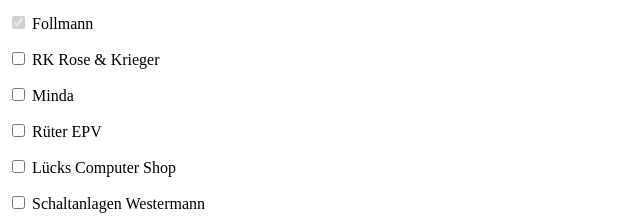
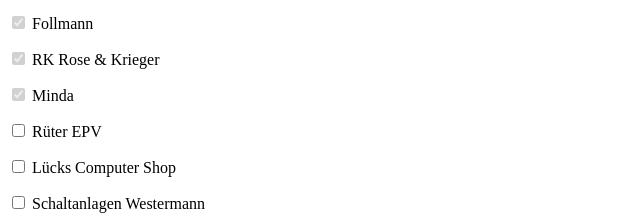
Before and after one commit to andrebell/andrebell-timo-internet, a plain HTML site: page index.html in a window 1280 px wide. Shown: the part 207-426 px from the top of the page, 0-640 px from the left. Drawn offline with Linux system fonts and the light colour scheme.

Commit message:
Update index.html

```diff
--- a/index.html
+++ b/index.html
@@ -26,8 +26,8 @@
 
     <div>
         <p><input type="checkbox" id="follmann" name="Follmann" disabled onclick="" checked /> Follmann</p>
-        <p><input type="checkbox" id="rk" name="RK" onclick="bewerbung()" /> RK Rose & Krieger</p>
-        <p><input type="checkbox" id="minda" name="Minda" onclick="bewerbung()" /> Minda</p>
+        <p><input type="checkbox" id="rk" name="RK" onclick="" checked disabled /> RK Rose & Krieger</p>
+        <p><input type="checkbox" id="minda" name="Minda" onclick="" checked disabled /> Minda</p>
         <p><input type="checkbox" id="epv" name="EPV" onclick="bewerbung()" /> Rüter EPV</p>
         <p><input type="checkbox" id="shop" name="Shop" onclick="bewerbung()" /> Lücks Computer Shop</p>
         <p><input type="checkbox" id="westermann" name="Westermann" onclick="bewerbung()" /> Schaltanlagen Westermann</p>
```
